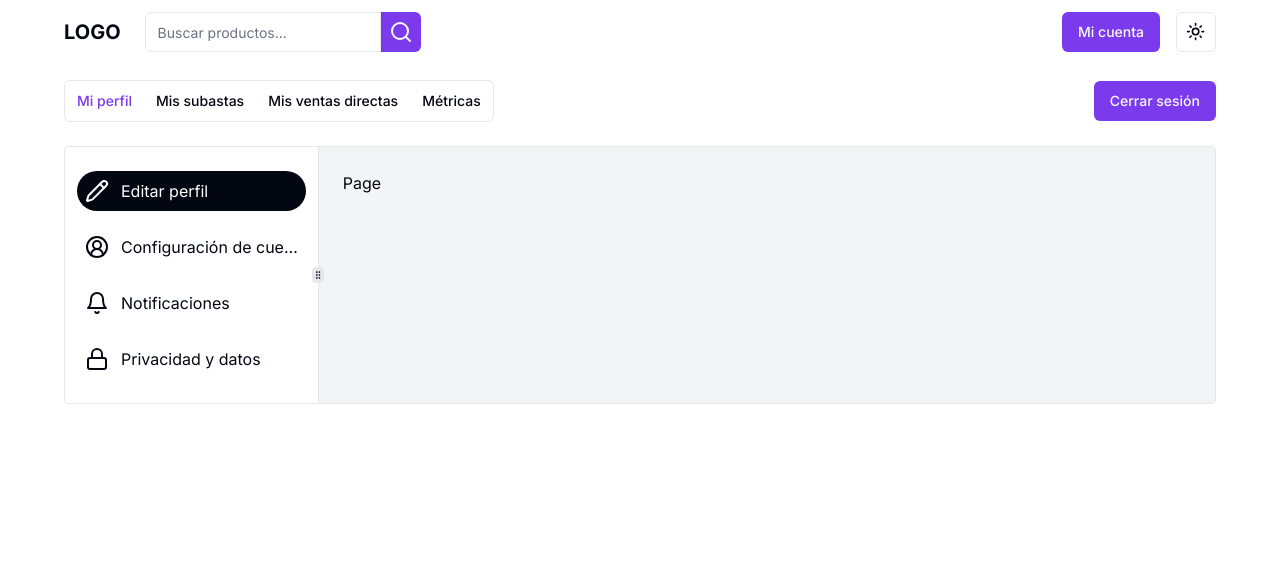
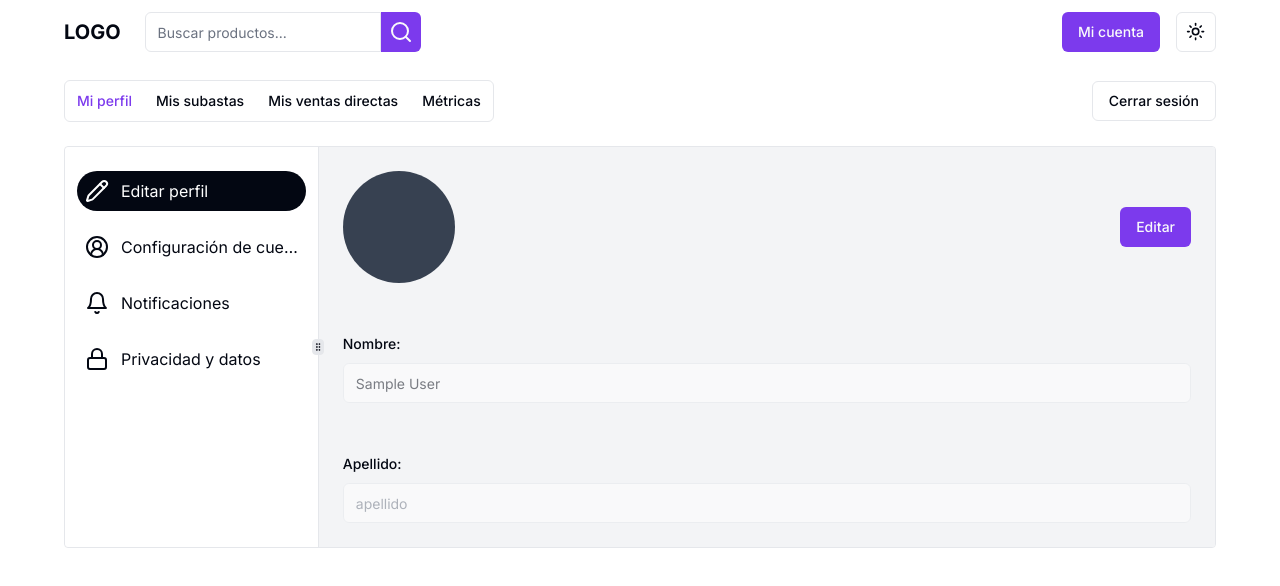
Before and after one commit to jp-quintana/s15-29-n-node-react, a Next.js app in the folder client/: page /dashboard/profile/edit in a window 1280 px wide. Shown: the top 586 px of the page. Built offline with nearby package versions, Linux system fonts and the light colour scheme; no server answers; sample sign-in values are in the browser's storage.

Commit message:
feat: add profile edit form ui

```diff
--- a/client/src/app/dashboard/profile/edit/page.tsx
+++ b/client/src/app/dashboard/profile/edit/page.tsx
@@ -1,7 +1,11 @@
-import React from 'react';
+import ProfileEditForm from '@/components/dashboard/profile/profile-edit-form';
 
 const Page = () => {
-  return <div className="bg-secondary h-full p-6">Page</div>;
+  return (
+    <div className="bg-secondary h-full p-6">
+      <ProfileEditForm />
+    </div>
+  );
 };
 
 export default Page;
--- a/client/src/app/dashboard/profile/layout.tsx
+++ b/client/src/app/dashboard/profile/layout.tsx
@@ -29,7 +29,7 @@ export default function ProfileLayout({
         <ProfileNav navIsCollapsed={navIsCollapsed} />
       </ResizablePanel>
       <ResizableHandle withHandle />
-      <ResizablePanel defaultSize={75}>{children}</ResizablePanel>
+      <ResizablePanel defaultSize={78}>{children}</ResizablePanel>
     </ResizablePanelGroup>
   );
 }
--- a/client/src/components/auth-provider.tsx
+++ b/client/src/components/auth-provider.tsx
@@ -4,7 +4,9 @@ import React from 'react';
 import { SessionProvider } from 'next-auth/react';
 
 const AuthProvider = ({ children }: { children: React.ReactNode }) => {
-  return <SessionProvider>{children}</SessionProvider>;
+  return (
+    <SessionProvider refetchOnWindowFocus={false}>{children}</SessionProvider>
+  );
 };
 
 export default AuthProvider;
--- /dev/null
+++ b/client/src/components/dashboard/profile/profile-edit-form.tsx
@@ -0,0 +1,107 @@
+'use client';
+
+import { useEffect, useState } from 'react';
+
+import { useSession } from 'next-auth/react';
+import { z } from 'zod';
+import { useForm } from 'react-hook-form';
+import { zodResolver } from '@hookform/resolvers/zod';
+
+import LoadingButton from '@/components/loading-button';
+import { Button } from '@/components/ui/button';
+import {
+  Form,
+  FormControl,
+  FormField,
+  FormItem,
+  FormLabel,
+  FormMessage,
+} from '@/components/ui/form';
+import { Input } from '@/components/ui/input';
+
+import { editProfileSchema } from '@/lib/schemas';
+
+const ProfileEditForm = () => {
+  const { data: session } = useSession();
+
+  const [isEditing, setIsEditing] = useState(false);
+
+  const form = useForm<z.infer<typeof editProfileSchema>>({
+    resolver: zodResolver(editProfileSchema),
+    defaultValues: {
+      name: session?.user?.name || '',
+      lastName: session?.user?.lastName || '',
+    },
+  });
+
+  const onSubmit = (values: z.infer<typeof editProfileSchema>) => {
+    setIsEditing(false);
+    console.log(values);
+  };
+
+  useEffect(() => {
+    if (session?.user)
+      form.reset({
+        name: session.user.name || '',
+        lastName: session.user.lastName || '',
+      });
+  }, [session, form]);
+
+  return (
+    session?.user && (
+      <Form {...form}>
+        <form onSubmit={form.handleSubmit(onSubmit)} className="space-y-12">
+          <div className="flex gap-10 items-center justify-between">
+            <div className="w-28 h-28 rounded-full bg-gray-700" />
+            {!isEditing && (
+              <Button onClick={() => setIsEditing(true)}>Editar</Button>
+            )}
+            {isEditing && (
+              <div className="flex gap-1">
+                <LoadingButton type="submit" isLoading={false}>
+                  Guardar cambios
+                </LoadingButton>
+              </div>
+            )}
+          </div>
+          <FormField
+            control={form.control}
+            name="name"
+            render={({ field }) => (
+              <FormItem>
+                <FormLabel>Nombre:</FormLabel>
+                <FormControl>
+                  <Input
+                    placeholder="nombre"
+                    {...field}
+                    disabled={!isEditing}
+                  />
+                </FormControl>
+                <FormMessage className="absolute p-0 m-0" />
+              </FormItem>
+            )}
+          />
+          <FormField
+            control={form.control}
+            name="lastName"
+            render={({ field }) => (
+              <FormItem>
+                <FormLabel>Apellido:</FormLabel>
+                <FormControl>
+                  <Input
+                    placeholder="apellido"
+                    {...field}
+                    disabled={!isEditing}
+                  />
+                </FormControl>
+                <FormMessage className="absolute p-0 m-0" />
+              </FormItem>
+            )}
+          />
+        </form>
+      </Form>
+    )
+  );
+};
+
+export default ProfileEditForm;
--- a/client/src/components/loading-button.tsx
+++ b/client/src/components/loading-button.tsx
@@ -7,6 +7,7 @@ import Spinner from './spinner';
 interface LoadingButtonProps {
   children: React.ReactNode;
   isLoading: boolean;
+  onClick?: () => void;
   type?: 'submit' | 'reset' | 'button' | undefined;
   variant?:
     | 'default'
@@ -23,12 +24,14 @@ interface LoadingButtonProps {
 const LoadingButton = ({
   children,
   isLoading,
+  onClick,
   type,
   variant,
   className,
 }: LoadingButtonProps) => {
   return (
     <Button
+      onClick={onClick}
       type={type}
       variant={variant}
       className={cn('relative', className)}
--- a/client/src/components/logout-button.tsx
+++ b/client/src/components/logout-button.tsx
@@ -14,7 +14,7 @@ const LogoutButton = ({ className }: LogoutButtonProps) => {
   };
 
   return (
-    <Button className={cn(className)} onClick={handleLogout}>
+    <Button variant="outline" className={cn(className)} onClick={handleLogout}>
       Cerrar sesión
     </Button>
   );
--- a/client/src/lib/schemas/index.ts
+++ b/client/src/lib/schemas/index.ts
@@ -1 +1,2 @@
 export * from './auth';
+export * from './user';
--- /dev/null
+++ b/client/src/lib/schemas/user.ts
@@ -0,0 +1,6 @@
+import { z } from 'zod';
+
+export const editProfileSchema = z.object({
+  name: z.string().min(1, { message: '¡El nombre está vacío!' }),
+  lastName: z.string().min(1, { message: '¡El apellido está vacío!' }),
+});
--- a/client/src/middleware.ts
+++ b/client/src/middleware.ts
@@ -1,11 +1,18 @@
-
-
 import { withAuth } from 'next-auth/middleware';
 import { NextResponse } from 'next/server';
 
 export default withAuth(
   function middleware(req) {
-    const protectedRoutes = ['/payment', '/profile', '/publish'];
+    const protectedRoutes = [
+      '/payment',
+      '/dashboard',
+      '/publish',
+      '/dashboard/profile',
+      '/dashboard/profile/edit',
+      '/dashboard/profile/account-settings',
+      '/dashboard/profile/notifications',
+      '/dashboard/profile/privacy',
+    ];
     const authRoutes = ['/login', '/register'];
 
     const { nextUrl } = req;
```
